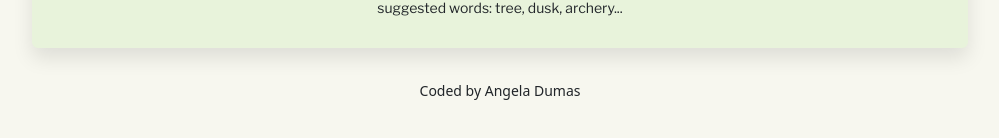
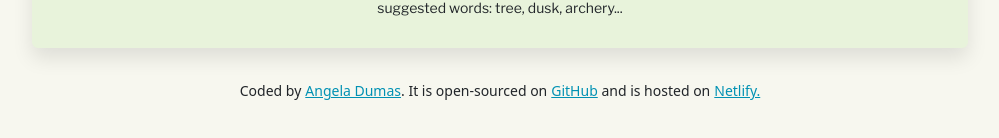
Before and after one commit to adumas555/dictionary-project, a React (Create React App) app: page / in a window 1280 px wide. Shown: the part 278-416 px from the top of the page, without its empty margins (140-1139 px from the left). Built offline with nearby package versions, Linux system fonts and the light colour scheme; no server answers.

Commit message:
Update and add information links

```diff
--- a/src/App.css
+++ b/src/App.css
@@ -19,7 +19,11 @@
 
 .App-footer {
   text-align: center;
-  margin: 30px 0;
+  margin: 30px;
+}
+
+.App-footer a {
+  margin-left: 4px;
 }
 
 .App-purpose {
--- a/src/App.js
+++ b/src/App.js
@@ -17,7 +17,32 @@
           <Dictionary defaultKeyword="sunrise" />
         </main>
         <footer className="text-center App-footer">
-          <small>Coded by Angela Dumas</small>
+          <small>
+            Coded by
+            <a
+              href="https://www.linkedin.com/in/angela-dumas-443391197/"
+              target="_blank"
+              rel="noreferrer"
+            >
+              Angela Dumas
+            </a>
+            . It is open-sourced on
+            <a
+              href="https://github.com/adumas555/dictionary-project"
+              target="_blank"
+              rel="noreferrer"
+            >
+              GitHub
+            </a>{" "}
+            and is hosted on
+            <a
+              href="https://gracious-sammet-8f5fa7.netlify.app/"
+              target="_blank"
+              rel="noreferrer"
+            >
+              Netlify.
+            </a>
+          </small>
         </footer>
       </div>
     </div>
```
